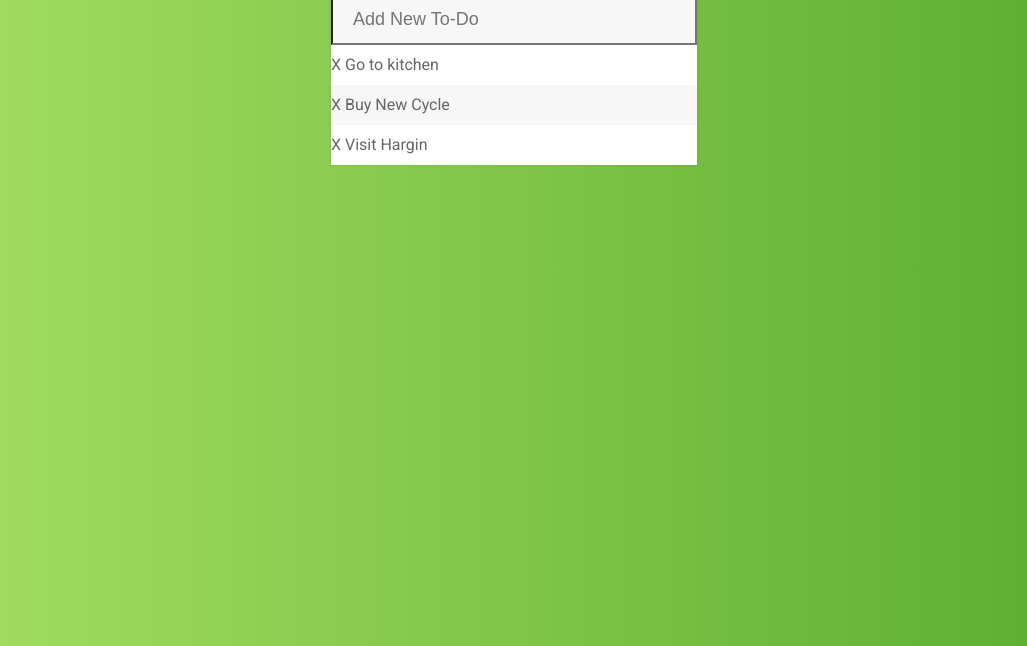
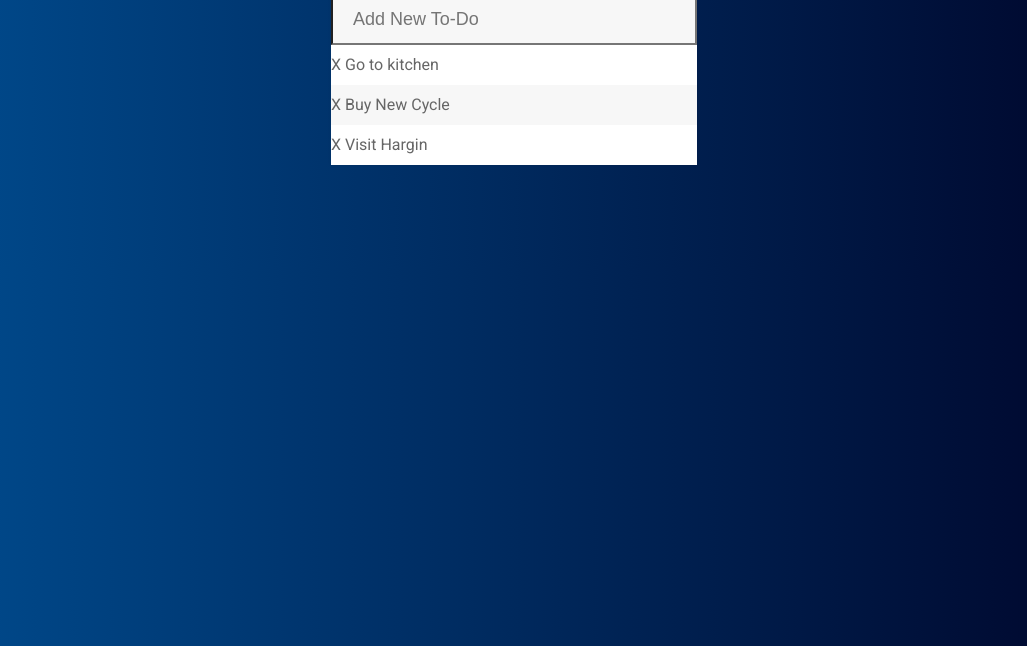
Before and after one commit to Nikolas9896/TodoListProject, a plain HTML site: page index.html in a window 1280 px wide. Shown: the part 154-800 px from the top of the page, without its empty margins (126-1153 px from the left). Drawn offline with Linux system fonts and the light colour scheme.

Commit message:
Change gradient for more styling

```diff
--- a/assets/css/styleTodoList.css
+++ b/assets/css/styleTodoList.css
@@ -15,9 +15,10 @@ ul {
 }
 
 body{
-	background: #56ab2f;  /* fallback for old browsers */
-	background: -webkit-linear-gradient(to right, #a8e063, #56ab2f);  /* Chrome 10-25, Safari 5.1-6 */
-	background: linear-gradient(to right, #a8e063, #56ab2f); /* W3C, IE 10+/ Edge, Firefox 16+, Chrome 26+, Opera 12+, Safari 7+ */
+	background: #000428;  /* fallback for old browsers */
+	background: -webkit-linear-gradient(to right, #004e92, #000428);  /* Chrome 10-25, Safari 5.1-6 */
+	background: linear-gradient(to right, #004e92, #000428); /* W3C, IE 10+/ Edge, Firefox 16+, Chrome 26+, Opera 12+, Safari 7+ */
+
 	font-family: Roboto;
 }
 
```
